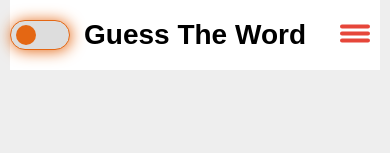
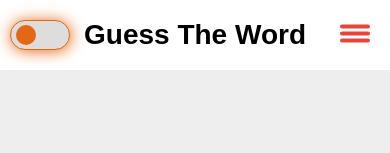
Before and after one commit to Taim-Gr/Guess-The-Word-Game, a plain HTML site: page index.html in a window 390 px wide. Shown: the top 153 px of the page. Drawn offline with Linux system fonts and the light colour scheme.

Commit message:
Update guess.css

```diff
--- a/guess.css
+++ b/guess.css
@@ -412,6 +412,9 @@ footer span.no-under-score::before{
     }
 }
 @media (max-width:768px){
+    .header{
+        background-color : white;
+    }
     .header h1{
         font-size: 28px;
     }
```
